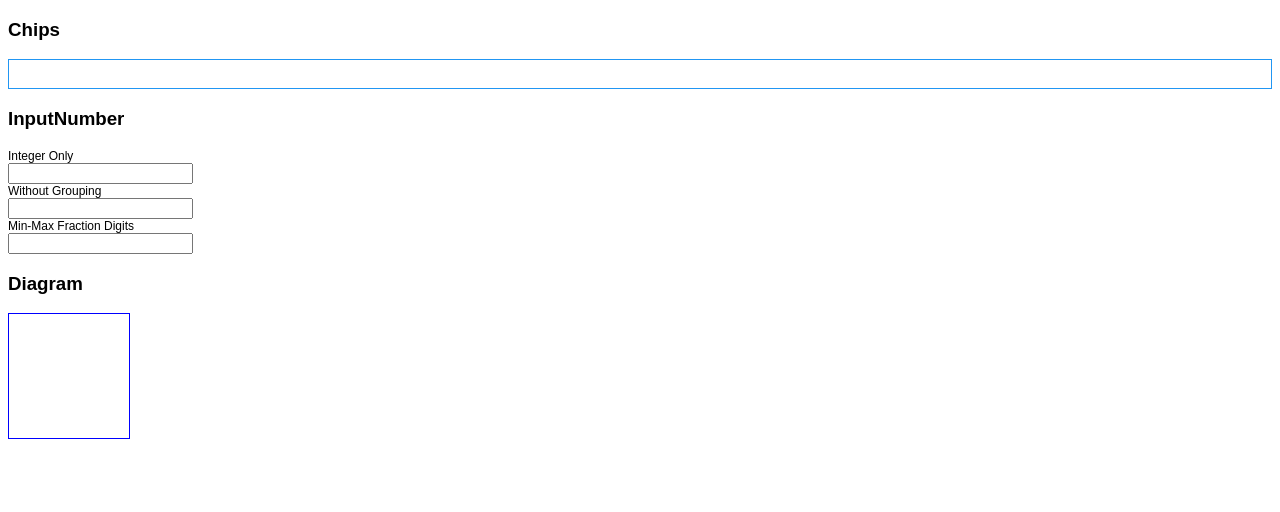
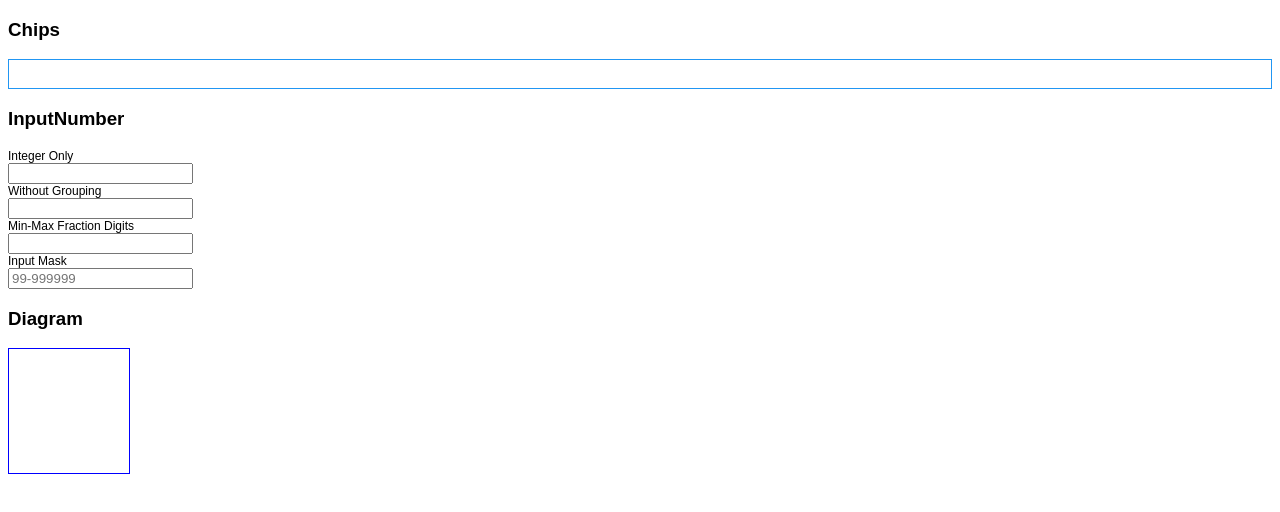
Before and after one commit to 80220/react-ts-practice-github, a React (Create React App) app: page / in a window 1280 px wide. Shown: the top 512 px of the page. Built offline with nearby package versions, Linux system fonts and the light colour scheme.

Commit message:
mask 1st draft

```diff
--- a/src/App.tsx
+++ b/src/App.tsx
@@ -2,6 +2,7 @@ import "./styles.css";
 import { useEffect, useState } from "react";
 import Chips from "./components/Chips";
 import InputNumber from "./components/InputNumber";
+import InputMask from "./components/InputMask";
 import Diagram from "./components/Diagram";
 
 export default function App() {
@@ -9,7 +10,7 @@ export default function App() {
   const [inputNumber1, setInputNumber1] = useState<string>("");
   const [inputNumber2, setInputNumber2] = useState<string>("");
   const [inputNumber3, setInputNumber3] = useState<string>("");
-
+  const [val1, setVal1] = useState();
   useEffect(() => {}, []);
 
   return (
@@ -63,6 +64,16 @@ export default function App() {
           minFractionDigits={2}
           maxFractionDigits={5}
         />
+        <label htmlFor="basic" style={{ fontSize: "12px" }}>
+          Input Mask
+        </label>
+        <InputMask
+          id="basic"
+          mask="99-999999"
+          value={val1}
+          placeholder="99-999999"
+          onChange={(e: any) => setVal1(e.value)}
+        ></InputMask>
       </div>
       <h3 style={{ textAlign: "left" }}>Diagram</h3>
       <Diagram size="120px" />
--- /dev/null
+++ b/src/components/InputMask.tsx
@@ -0,0 +1,51 @@
+// https://www.primefaces.org/primereact/showcase/#/inputmask
+import { KeyboardEvent, useEffect } from "react";
+
+interface Props {
+  id: string;
+  value: string | undefined;
+  mask: string | undefined;
+  placeholder: string | undefined;
+  slotChar: string | undefined;
+  onChange: ({ value }: { value: string | undefined }) => void;
+}
+const defaultProps = {
+  slotChar: undefined
+};
+const validateKey = (key: string) => {
+  /* Allowed input:
+  a - Alpha character (A-Z,a-z)
+  9 - Numeric character (0-9)
+  * - Alpha numberic character (A-Z,a-z,0-9)
+  backspace/delete/arrow left right/
+ */
+  const regex = new RegExp(
+    /(^[a-z]$)|(^[A-Z]$)|(^[0-9]$)|(^Backspace$)|(^Delete$)|(^ArrowLeft$)|(^ArrowRight$)/g
+  );
+  return regex.test(key);
+};
+
+export default function InputMask(props: Readonly<Props>) {
+  const keyDownHandler = (e: KeyboardEvent<HTMLInputElement>) => {
+    const key: string = e.key;
+    if (!validateKey(key)) return e.preventDefault();
+  };
+
+  useEffect(() => {
+    console.log("rendered");
+  }, [props.value]);
+
+  return (
+    <input
+      placeholder={props.placeholder}
+      onKeyDown={keyDownHandler}
+      value={props.value}
+      onChange={(e) => {
+        props.onChange(e);
+        e.preventDefault();
+      }}
+    />
+  );
+}
+
+InputMask.defaultProps = defaultProps;
```
